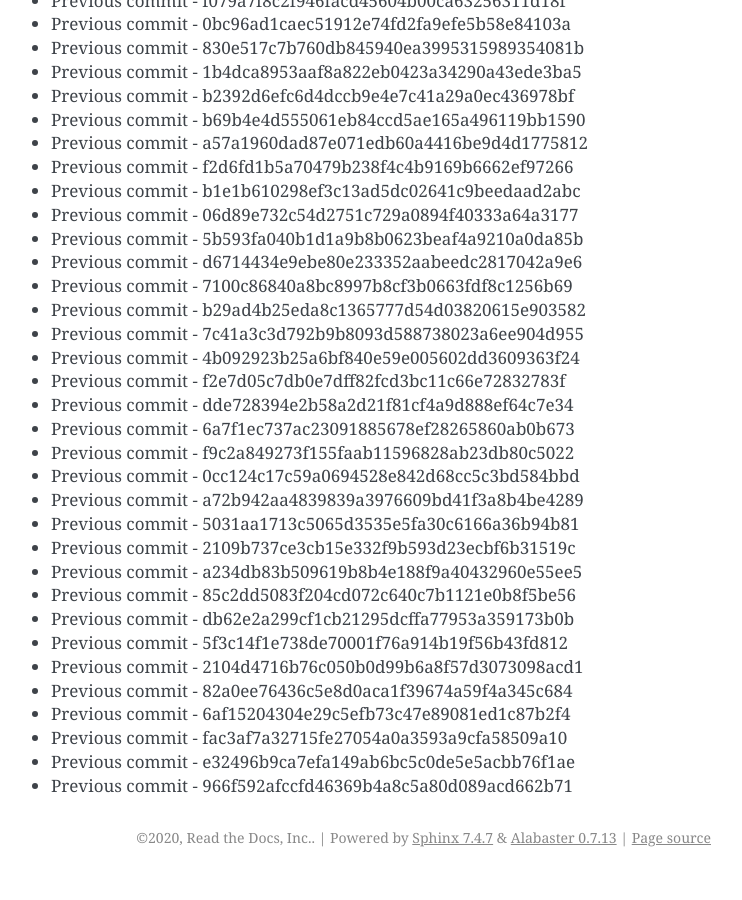
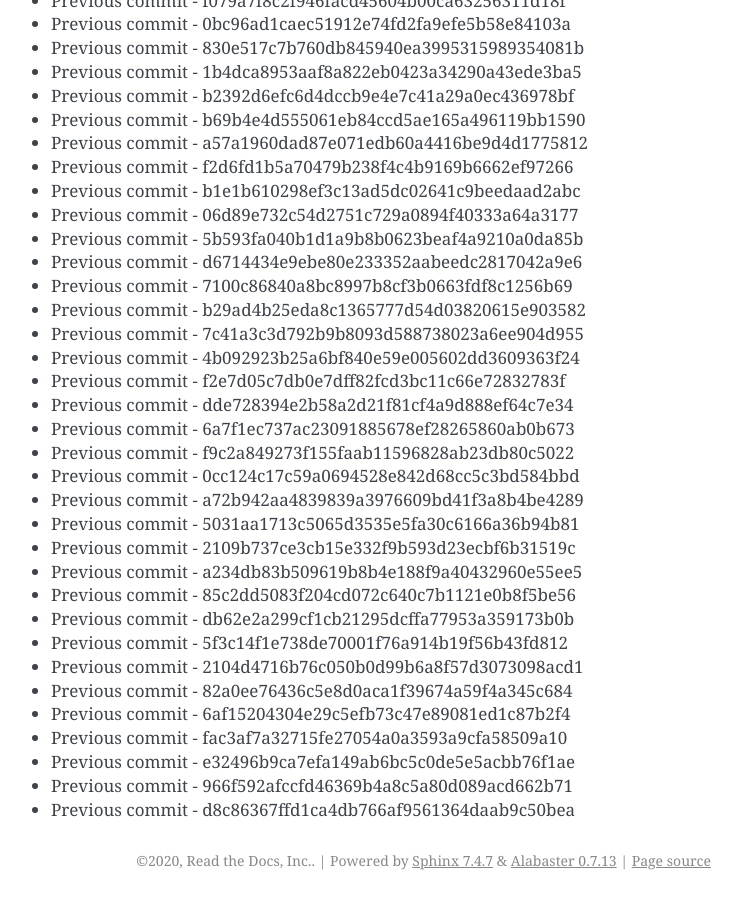
Before and after one commit to readthedocs/rtd-git-stresstest, a Sphinx documentation site: the page built from docs/updates.rst, in a window 1280 px wide and 900 px high, scrolled down 72117 px. Shown: the whole window, without its empty margins (399-1141 px from the left). Built offline with Sphinx 7.4.7, drawn with Linux system fonts in a browser that asks for light colours; before the commit the page ends 72994 px from its top, so only the background shows below that.

Commit message:
Generating commit from previous: d8c86367ffd1ca4db766af9561364daab9c50bea

```diff
--- a/docs/updates.rst
+++ b/docs/updates.rst
@@ -3062,3 +3062,4 @@ It can be tested for any performance characteristics.
 * Previous commit - fac3af7a32715fe27054a0a3593a9cfa58509a10
 * Previous commit - e32496b9ca7efa149ab6bc5c0de5e5acbb76f1ae
 * Previous commit - 966f592afccfd46369b4a8c5a80d089acd662b71
+* Previous commit - d8c86367ffd1ca4db766af9561364daab9c50bea
```
